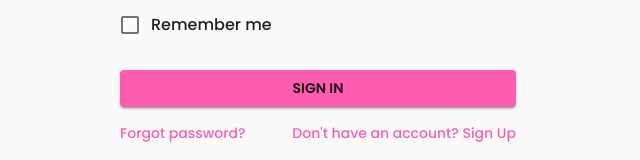
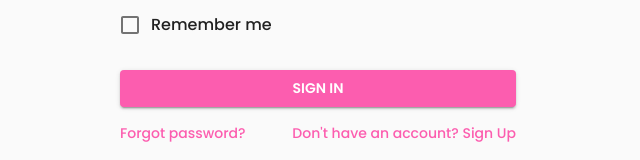
Before and after one commit to yayanrw/msglow-sellershop-materialui, a React (Create React App) app: page / in a window 1280 px wide. Shown: the part 316-476 px from the top of the page, without its empty margins (322-962 px from the left). Built offline with nearby package versions, Linux system fonts and the light colour scheme; the HTML template or start-up script is replaced by a standard one.

Commit message:
add router and change text color

```diff
--- a/src/pages/Login.js
+++ b/src/pages/Login.js
@@ -12,6 +12,7 @@ import LockOutlinedIcon from "@material-ui/icons/LockOutlined";
 import Typography from "@material-ui/core/Typography";
 import { makeStyles } from "@material-ui/core/styles";
 import Container from "@material-ui/core/Container";
+import { Link as LinkRoute } from "react-router-dom";
 
 function Copyright() {
   return (
@@ -43,6 +44,7 @@ const useStyles = makeStyles((theme) => ({
   },
   submit: {
     margin: theme.spacing(3, 0, 2),
+    color: "#fff",
   },
 }));
 
@@ -92,6 +94,8 @@ export default function Login() {
             variant="contained"
             color="primary"
             className={classes.submit}
+            component={LinkRoute}
+            to="/home"
           >
             Sign In
           </Button>
```
